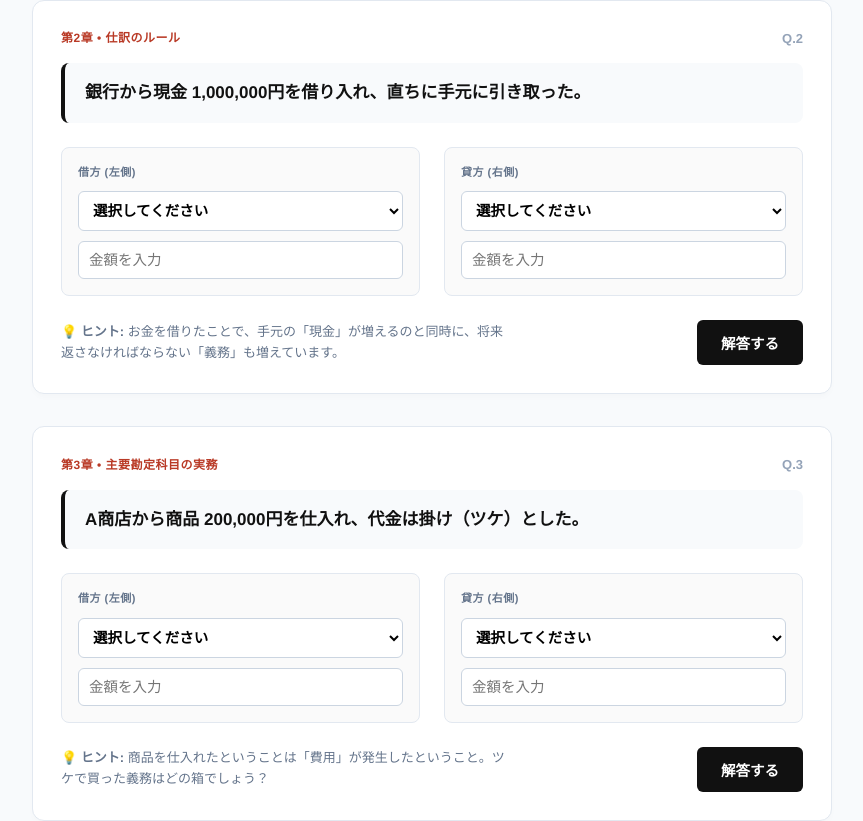
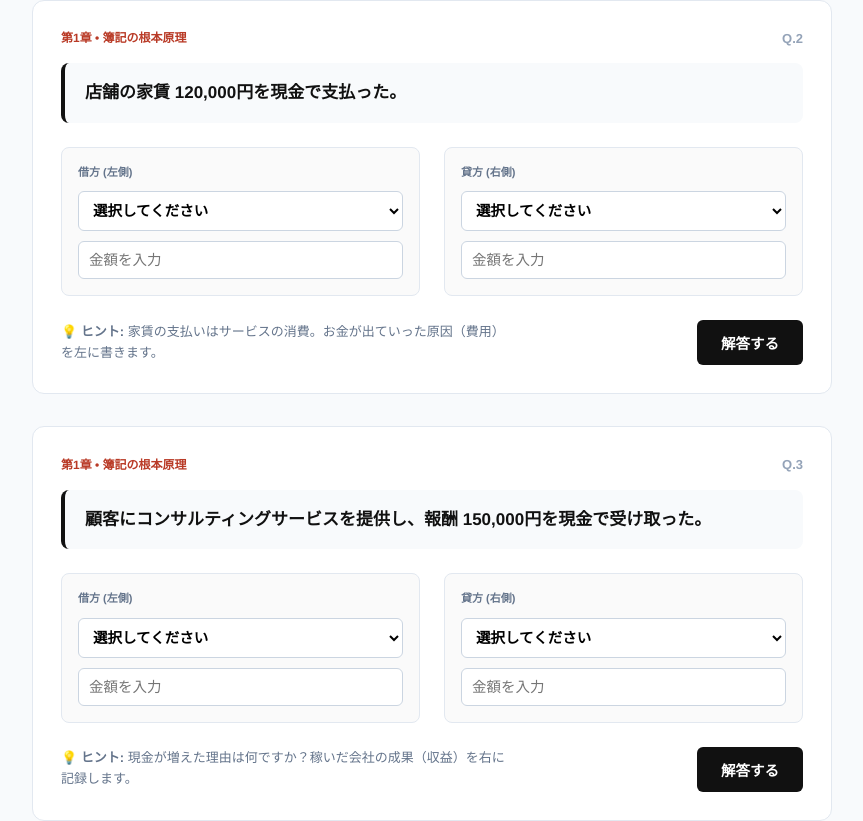
Before and after one commit to zrqZRQ77/japanese-web, a Next.js app: page /exams/boki3/exercises in a window 1280 px wide. Shown: the part 725-1546 px from the top of the page, without its empty margins (208-1071 px from the left). Built offline with nearby package versions, Linux system fonts and the light colour scheme.

Commit message:
Update page.js

```diff
--- a/app/exams/boki3/exercises/page.js
+++ b/app/exams/boki3/exercises/page.js
@@ -8,78 +8,155 @@ export default function ExamExercisesPage() {
   const params = useParams();
   const examId = params.examId || 'boki3';
 
-  // 簿記3級の厳選リアル問題データベース（1章〜4章に対応）
+  // 簿記3級の厳選リアル問題データベース（1章〜4章の論点を完全網羅）
   const exercisesData = [
+    // --- 第1章：簿記の根本原理 ---
     {
       id: 1,
       chapter: 'ch1',
       chapterTitle: '第1章 • 簿記の根本原理',
       question: '現金 5,000,000円を出資して、新しくカフェを開業し、営業を開始した。',
-      correct: {
-        drSubject: '現金', drAmount: '5000000',
-        crSubject: '資本金', crAmount: '5000000'
-      },
-      hint: '左側（借方）は手元に増えた「運用の姿（資産）」、右側（貸方）は返す必要のない「調達の源泉（純資産）」が入ります。',
+      correct: { drSubject: '現金', drAmount: '5000000', crSubject: '資本金', crAmount: '5000000' },
+      hint: '左側は手元に増えた資産、右側は元手となる自分のお金（純資産）です。',
       explanation: '出資によって手元の「現金（資産）」が5,000,000円増加するため、借方に記録します。同時に、これは元手となる自分のお金なので「資本金（純資産）」の増加として貸方に記録します。'
     },
     {
       id: 2,
+      chapter: 'ch1',
+      chapterTitle: '第1章 • 簿記の根本原理',
+      question: '店舗の家賃 120,000円を現金で支払った。',
+      correct: { drSubject: '支払家賃', drAmount: '120000', crSubject: '現金', crAmount: '120000' },
+      hint: '家賃の支払いはサービスの消費。お金が出ていった原因（費用）を左に書きます。',
+      explanation: '家賃の支払いは「支払家賃（費用）」の発生として借方（左）に記録します。同時に、手元の「現金（資産）」が減少するため、資産の減少として貸方（右）に記録します。'
+    },
+    {
+      id: 3,
+      chapter: 'ch1',
+      chapterTitle: '第1章 • 簿記の根本原理',
+      question: '顧客にコンサルティングサービスを提供し、報酬 150,000円を現金で受け取った。',
+      correct: { drSubject: '現金', drAmount: '150000', crSubject: '受取手数料', crAmount: '150000' },
+      hint: '現金が増えた理由は何ですか？稼いだ会社の成果（収益）を右に記録します。',
+      explanation: '「現金（資産）」が150,000円増加したため借方に記録します。その原因はサービス提供による稼ぎなので、「受取手数料（収益）」の発生として貸方に記録します。'
+    },
+
+    // --- 第2章：仕訳のルール ---
+    {
+      id: 4,
       chapter: 'ch2',
       chapterTitle: '第2章 • 仕訳のルール',
       question: '銀行から現金 1,000,000円を借り入れ、直ちに手元に引き取った。',
-      correct: {
-        drSubject: '現金', drAmount: '1000000',
-        crSubject: '借入金', crAmount: '1000000'
-      },
-      hint: 'お金を借りたことで、手元の「現金」が増えるのと同時に、将来返さなければならない「義務」も増えています。',
+      correct: { drSubject: '現金', drAmount: '1000000', crSubject: '借入金', crAmount: '1000000' },
+      hint: 'お金が増えると同時に、将来返さなければならない義務（負債）も増えています。',
       explanation: '現金（資産）が1,000,000円増加したため借方に書きます。後で返済する義務は「借入金（負債）」という箱になり、負債の増加（ホームポジション）として貸方に記録します。'
     },
     {
-      id: 3,
+      id: 5,
+      chapter: 'ch2',
+      chapterTitle: '第2章 • 仕訳のルール',
+      question: '上記の借入金のうち、200,000円を現金で銀行に返済した。',
+      correct: { drSubject: '借入金', drAmount: '200000', crSubject: '現金', crAmount: '200000' },
+      hint: '義務を果たして借金が減りました。負債の減少はどちら側でしたか？',
+      explanation: '借金を返済したことで「借入金（負債）」という義務が減少するため、ホームポジションとは逆の借方（左）に書いて消去します。同時に「現金（資産）」が減少するため貸方に記録します。'
+    },
+
+    // --- 第3章：主要勘定科目の実務 ---
+    {
+      id: 6,
       chapter: 'ch3',
       chapterTitle: '第3章 • 主要勘定科目の実務',
       question: 'A商店から商品 200,000円を仕入れ、代金は掛け（ツケ）とした。',
-      correct: {
-        drSubject: '仕入', drAmount: '2000000',
-        crSubject: '買掛金', crAmount: '2000000'
-      },
-      hint: '商品を仕入れたということは「費用」が発生したということ。ツケで買った義務はどの箱でしょう？',
+      correct: { drSubject: '仕入', drAmount: '200000', crSubject: '買掛金', crAmount: '200000' },
+      hint: '仕入は費用の発生。商品売買における後払いの義務（ツケ）の科目は？',
       explanation: '商品の仕入れは「仕入（費用）」の発生として借方に記録します。商品売買のツケで、後でお金を支払う義務は「買掛金（負債）」の増加として貸方に記録します。'
     },
     {
-      id: 4,
+      id: 7,
+      chapter: 'ch3',
+      chapterTitle: '第3章 • 主要勘定科目の実務',
+      question: 'B商店に商品 350,000円を売り上げ、代金は掛け（ツケ）とした。',
+      correct: { drSubject: '売掛金', drAmount: '350000', crSubject: '売上', crAmount: '350000' },
+      hint: '売上は収益の発生。後でお金をもらえる権利（ツケ）の科目は？',
+      explanation: '商品を売り上げたので「売上（収益）」の発生として貸方に記録します。後でお金をもらう権利は「売掛金（資産）」の増加として借方に記録します。'
+    },
+    {
+      id: 8,
+      chapter: 'ch3',
+      chapterTitle: '第3章 • 主要勘定科目の実務',
+      question: '取引先から受け取った小切手 80,000円を、直ちに当座預金口座へ預け入れた。',
+      correct: { drSubject: '当座預金', drAmount: '80000', crSubject: '現金', crAmount: '80000' },
+      hint: '【超重要】他人振出小切手は手元にある時は「現金」扱い。それを預金口座に入れたという動きです。',
+      explanation: '他人が振り出した小切手は簿記上「現金（資産）」として扱われています。これを当座預金に預け入れたため、「当座預金（資産）」が借方に増加し、手元の「現金（資産）」が貸方に減少します。'
+    },
+    {
+      id: 9,
+      chapter: 'ch3',
+      chapterTitle: '第3章 • 主要勘定科目の実務',
+      question: 'C商店から仕入れた商品に欠陥があったため 30,000円分を返品し、買掛金から差し引くこととした。',
+      correct: { drSubject: '買掛金', drAmount: '30000', crSubject: '仕入', crAmount: '30000' },
+      hint: '返品（逆仕訳）の処理です。支払うはずだった義務と、仕入れた費用を同時に減らします。',
+      explanation: '返品によって支払う義務が減るため、借方に「買掛金（負債の減少）」を記録します。同時に、仕入れた費用も取り消すため、貸方に「仕入（費用の減少）」を記録します。'
+    },
+    {
+      id: 10,
+      chapter: 'ch3',
+      chapterTitle: '第3章 • 主要勘定科目の実務',
+      question: 'D商店に対する買掛金 150,000円の決済のため、約束手形を振り出して渡した。',
+      correct: { drSubject: '買掛金', drAmount: '150000', crSubject: '支払手形', crAmount: '150000' },
+      hint: 'ツケ（買掛金）という義務が消滅し、新しく手形による強力な義務が発生しました。',
+      explanation: '買掛金という義務が消滅するため借方に「買掛金（負債の減少）」を記録します。代わりに手形を発行したことで新たな支払義務が生じるため、貸方に「支払手形（負債の増加）」を記録します。'
+    },
+    {
+      id: 11,
+      chapter: 'ch3',
+      chapterTitle: '第3章 • 主要勘定科目の実務',
+      question: '商品 50,000円を注文し、内金（手付金）として現金 10,000円を先に支払った。',
+      correct: { drSubject: '前払金', drAmount: '10000', crSubject: '現金', crAmount: '10000' },
+      hint: '先にお金を払ったことで、「後で商品を受け取る権利」が生まれました。',
+      explanation: '先に支払った手付金は、後で商品を受け取る権利であるため「前払金（資産）」の増加として借方に記録します。同時に「現金（資産）」が減少します。'
+    },
+
+    // --- 第4章：試算表と決算の全体像 ---
+    {
+      id: 12,
       chapter: 'ch4',
       chapterTitle: '第4章 • 試算表と決算の全体像',
       question: 'かねてよりツケていた売掛金 300,000円が、当座預金口座に振り込まれた。',
-      correct: {
-        drSubject: '当座預金', drAmount: '300000',
-        crSubject: '売掛金', crAmount: '300000'
-      },
-      hint: '預金という「新しい資産」が増えた代わりに、後でお金を回収できるはずだった「権利（資産）」が役目を終えて消滅します。',
+      correct: { drSubject: '当座預金', drAmount: '30000', crSubject: '売掛金', crAmount: '30000' },
+      hint: '預金という新しい資産が増えた代わりに、回収する権利（資産）が役目を終えて消滅します。',
       explanation: '当座預金（資産）が増加したため借方に記録します。これまで持っていた「売掛金（資産）」という権利はお金を回収できたことで消滅するため、資産の減少として逆側の貸方に書いて消去します。'
+    },
+    {
+      id: 13,
+      chapter: 'ch4',
+      chapterTitle: '第4章 • 試算表と決算の全体像',
+      question: '期末になり、本日までの仕訳データを集計した結果、合計残高試算表の「売上」の合計が 850,000円であった。この金額が最終的に集計される報告書はどれか。（※金額は850,000を入力してください）',
+      correct: { drSubject: '損益計算書', drAmount: '850000', crSubject: '売上', crAmount: '850000' },
+      hint: '売上は「収益」です。収益と費用が集まるのは、B/SとP/Lのどちらでしたか？',
+      explanation: '売上は収益の属するため、1年間の営業成績を表す「損益計算書（P/L）」へと自動的に振り分けられます。試算表（右側）からP/L（右側）への引っ越しです。'
     }
   ];
 
-  // 選択可能な日本の簿記3級標準の勘定科目一覧
-  const subjects = ['選択してください', '現金', '当座預金', '売掛金', '仕入', '買掛金', '借入金', '資本金', '売上'];
+  // 選択可能な日本の簿記3級標準の勘定科目・報告書一覧
+  const subjects = [
+    '選択してください',
+    '現金', '当座預金', '売掛金', '仕入', '買掛金',
+    '借入金', '資本金', '売上', '支払家賃', '受取手数料',
+    '支払手形', '受取手形', '前払金', '前受金',
+    '損益計算書', '貸借対照表'
+  ];
 
-  // 状態管理（タブ、入力値、判定結果）
+  // 状態管理
   const [activeTab, setActiveTab] = useState('all');
   const [userAnswers, setUserAnswers] = useState({});
   const [results, setResults] = useState({});
 
-  // 入力変更ハンドラー
   const handleInputChange = (id, field, value) => {
     setUserAnswers(prev => ({
       ...prev,
-      [id]: {
-        ...prev[id],
-        [field]: value
-      }
+      [id]: { ...prev[id], [field]: value }
     }));
   };
 
-  // 答え合わせロジック（厳格な左右一致チェック）
   const checkAnswer = (id, correct) => {
     const ans = userAnswers[id] || {};
 
@@ -100,7 +177,6 @@ export default function ExamExercisesPage() {
     }));
   };
 
-  // タブによる問題のフィルタリング
   const filteredExercises = activeTab === 'all'
     ? exercisesData
     : exercisesData.filter(ex => ex.chapter === activeTab);
@@ -108,7 +184,7 @@ export default function ExamExercisesPage() {
   return (
     <div style={{ minHeight: '100vh', backgroundColor: '#f8fafc', fontFamily: '"Helvetica Neue", Arial, "Hiragino Kaku Gothic ProN", Meiryo, sans-serif', color: '#111111' }}>
 
-      {/* 🚀 共通ヘッダー */}
+      {/* ヘッダー */}
       <header style={{ background: '#ffffff', padding: '16px 40px', borderBottom: '1px solid #e5e7eb', display: 'flex', justifyContent: 'space-between', alignItems: 'center', position: 'sticky', top: 0, zIndex: 100, boxShadow: '0 1px 2px rgba(0,0,0,0.02)' }}>
         <div style={{ display: 'flex', alignItems: 'center', gap: '12px' }}>
           <Link href="/" style={{ fontWeight: '900', fontSize: '22px', color: '#111111', textDecoration: 'none' }}>
@@ -122,16 +198,15 @@ export default function ExamExercisesPage() {
         </Link>
       </header>
 
-      {/* 🎰 メインコンテナ */}
+      {/* メインコンテナ */}
       <div style={{ maxWidth: '840px', margin: '0 auto', padding: '40px 20px' }}>
 
-        {/* タイトルエリア */}
         <div style={{ marginBottom: '32px' }}>
           <h1 style={{ fontSize: '28px', fontWeight: '900', color: '#111111', margin: '0 0 8px 0' }}>仕訳マスター特訓モード</h1>
           <p style={{ margin: 0, color: '#64748b', fontSize: '15px' }}>勘定科目と金額を選んで「解答する」を押してください。ミスの原因を即座に分解判定します。</p>
         </div>
 
-        {/* 🗂️ 絞り込みカテゴリータブ */}
+        {/* タブ */}
         <div style={{ display: 'flex', gap: '8px', borderBottom: '1px solid #e2e8f0', paddingBottom: '12px', marginBottom: '32px', overflowX: 'auto' }}>
           {[
             { id: 'all', label: 'すべての問題' },
@@ -161,32 +236,30 @@ export default function ExamExercisesPage() {
           ))}
         </div>
 
-        {/* 📋 問題カード群リスト */}
+        {/* 問題リスト */}
         <div style={{ display: 'flex', flexDirection: 'column', gap: '32px' }}>
           {filteredExercises.map((ex, index) => {
             const ans = userAnswers[ex.id] || { drSubject: '', drAmount: '', crSubject: '', crAmount: '' };
             const res = results[ex.id] || { checked: false, isCorrect: false, details: {} };
 
             return (
-              <div key={ex.id} style={{ background: '#ffffff', borderRadius: '12px', border: '1px solid #e2e8f0', boxShadow: '0 4px 6px -1px rgba(0,0,0,0.02)', padding: '28px', position: 'relative' }}>
+              <div key={ex.id} style={{ background: '#ffffff', borderRadius: '12px', border: '1px solid #e2e8f0', padding: '28px' }}>
 
-                {/* 章バッジ */}
                 <div style={{ display: 'flex', justifyContent: 'space-between', alignItems: 'center', marginBottom: '14px' }}>
-                  <span style={{ color: '#b93a26', fontSize: '12px', fontWeight: '800', letterSpacing: '0.5px' }}>{ex.chapterTitle}</span>
+                  <span style={{ color: '#b93a26', fontSize: '12px', fontWeight: '800' }}>{ex.chapterTitle}</span>
                   <span style={{ fontSize: '13px', fontWeight: '700', color: '#94a3b8' }}>Q.{index + 1}</span>
                 </div>
 
-                {/* 問題文 */}
                 <div style={{ fontSize: '17px', fontWeight: '700', lineHeight: '1.6', color: '#111111', marginBottom: '24px', background: '#f8fafc', padding: '16px 20px', borderRadius: '8px', borderLeft: '4px solid #111111' }}>
                   {ex.question}
                 </div>
 
-                {/* ✍️ 仕訳入力エリア（借方・貸方双欄） */}
-                <div style={{ display: 'grid', gridTemplateColumns: '1fr 1fr', gap: '24px', marginBottom: '24px', position: 'relative' }}>
+                {/* 入力欄 */}
+                <div style={{ display: 'grid', gridTemplateColumns: '1fr 1fr', gap: '24px', marginBottom: '24px' }}>
 
-                  {/* 左側：借方 (Debit) */}
+                  {/* 借方 */}
                   <div style={{ border: '1px solid #e2e8f0', borderRadius: '8px', padding: '16px', backgroundColor: '#fafafa' }}>
-                    <div style={{ fontSize: '11px', fontWeight: '800', color: '#64748b', marginBottom: '10px', letterSpacing: '0.5px' }}>借方 (左側)</div>
+                    <div style={{ fontSize: '11px', fontWeight: '800', color: '#64748b', marginBottom: '10px' }}>借方 (左側)</div>
                     <div style={{ display: 'flex', flexDirection: 'column', gap: '10px' }}>
                       <select
                         value={ans.drSubject}
@@ -205,9 +278,9 @@ export default function ExamExercisesPage() {
                     </div>
                   </div>
 
-                  {/* 右側：貸方 (Credit) */}
+                  {/* 貸方 */}
                   <div style={{ border: '1px solid #e2e8f0', borderRadius: '8px', padding: '16px', backgroundColor: '#fafafa' }}>
-                    <div style={{ fontSize: '11px', fontWeight: '800', color: '#64748b', marginBottom: '10px', letterSpacing: '0.5px' }}>貸方 (右側)</div>
+                    <div style={{ fontSize: '11px', fontWeight: '800', color: '#64748b', marginBottom: '10px' }}>貸方 (右側)</div>
                     <div style={{ display: 'flex', flexDirection: 'column', gap: '10px' }}>
                       <select
                         value={ans.crSubject}
@@ -228,28 +301,17 @@ export default function ExamExercisesPage() {
 
                 </div>
 
-                {/* 🔘 アクション・判定判定 */}
                 <div style={{ display: 'flex', justifyContent: 'space-between', alignItems: 'center' }}>
                   <span style={{ fontSize: '13px', color: '#64748b', maxWidth: '60%' }}>💡 <strong>ヒント:</strong> {ex.hint}</span>
                   <button
                     onClick={() => checkAnswer(ex.id, ex.correct)}
-                    style={{
-                      backgroundColor: '#111111',
-                      color: '#ffffff',
-                      border: 'none',
-                      padding: '12px 24px',
-                      borderRadius: '6px',
-                      fontSize: '14.5px',
-                      fontWeight: '700',
-                      cursor: 'pointer',
-                      transition: 'background-color 0.2s'
-                    }}
+                    style={{ backgroundColor: '#111111', color: '#ffffff', border: 'none', padding: '12px 24px', borderRadius: '6px', fontSize: '14.5px', fontWeight: '700', cursor: 'pointer' }}
                   >
                     解答する
                   </button>
                 </div>
 
-                {/* 📢 解答後のインタラクティブフィードバック（正解・不正解エリア） */}
+                {/* 解説エリア */}
                 {res.checked && (
                   <div style={{ marginTop: '24px', padding: '20px', borderRadius: '8px', backgroundColor: res.isCorrect ? '#f0fdf4' : '#fef2f2', border: res.isCorrect ? '1px solid #bbf7d0' : '1px solid #fecaca' }}>
                     <div style={{ display: 'flex', alignItems: 'center', gap: '8px', marginBottom: '10px' }}>
```
